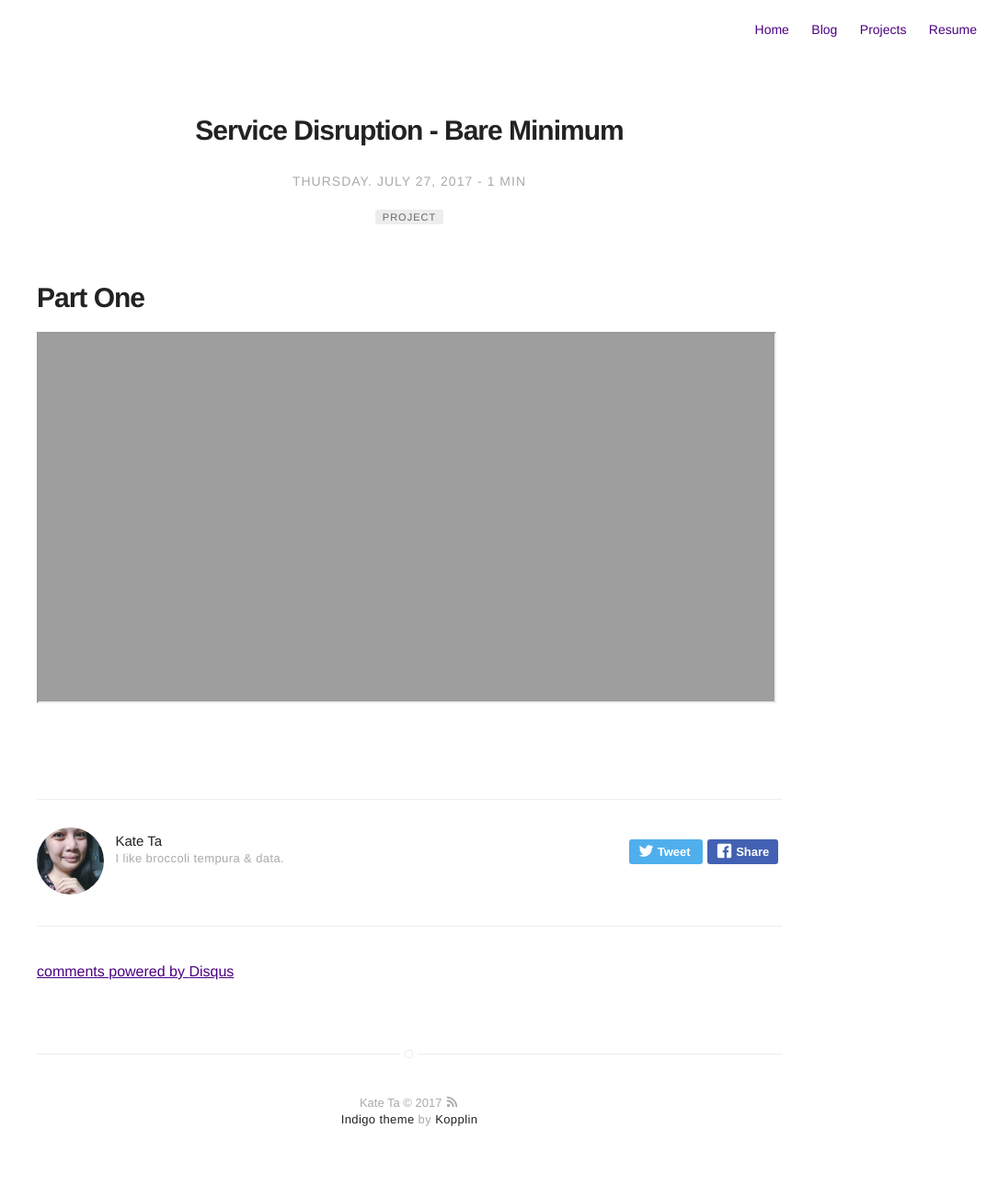
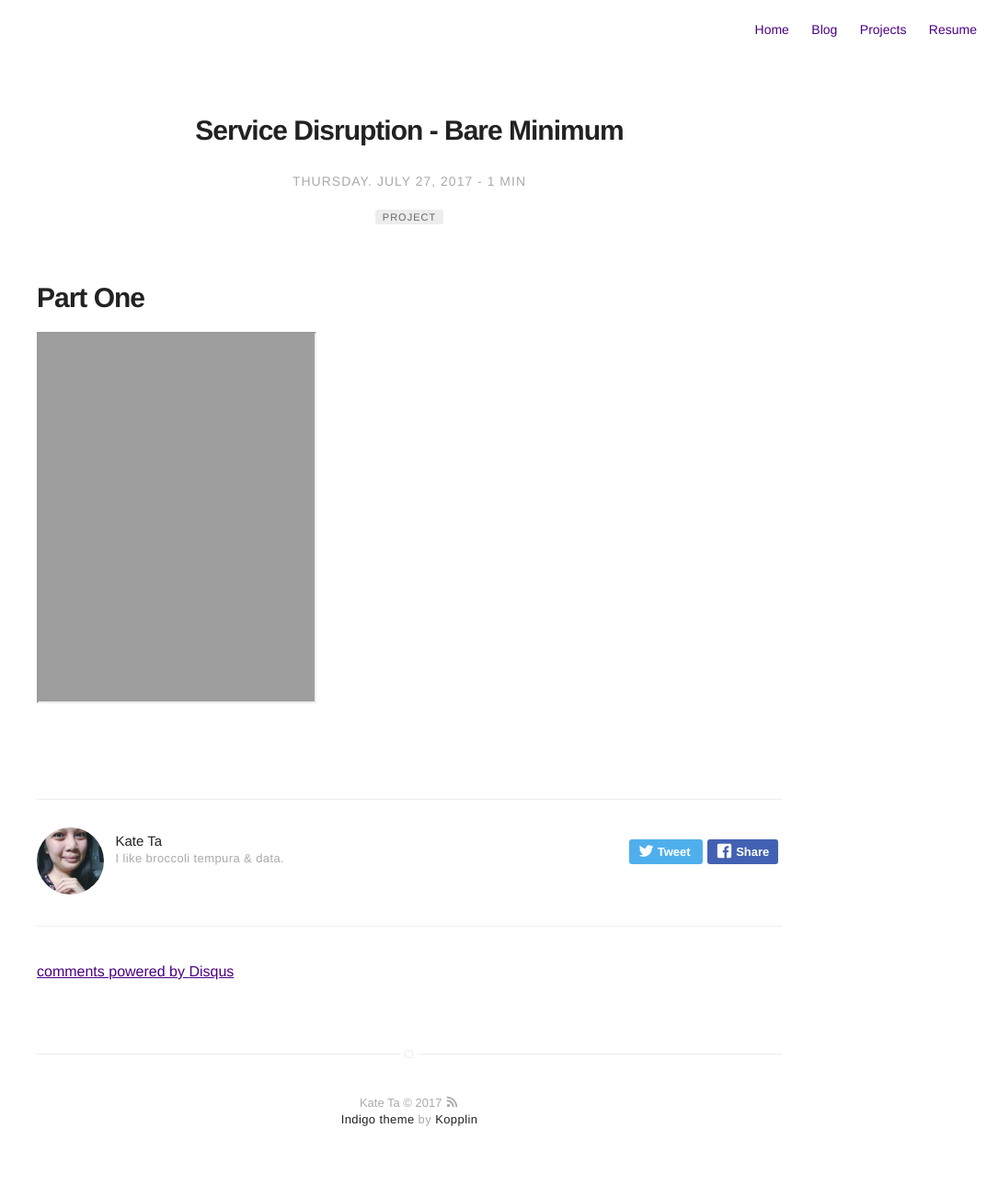
Before and after one commit to ktbernoulli/ktbernoulli.github.io, a Jekyll site: the page built from _posts/2017-07-31-service-disruption.markdown, in a window 1280 px wide. Shown: the whole page at 92% size, without its empty margins (195-1280 px from the left). Built offline with Jekyll 4.4.1, drawn with Linux system fonts in a browser that asks for light colours; comment, search, counter and statistics services are not loaded.

Commit message:
Update 2017-07-31-service-disruption.markdown

```diff
--- a/_posts/2017-07-31-service-disruption.markdown
+++ b/_posts/2017-07-31-service-disruption.markdown
@@ -13,4 +13,4 @@ externalLink: false
 
 # Part One
 
-<iframe src="https://ktbernoulli.github.io/servicedisruption-bareminimum/part-one.html" width="800" height="400" scrolling="yes"> </iframe>
+<iframe src="https://ktbernoulli.github.io/servicedisruption-bareminimum/part-one.html" width="auto" height="400" scrolling="yes"> </iframe>
```
